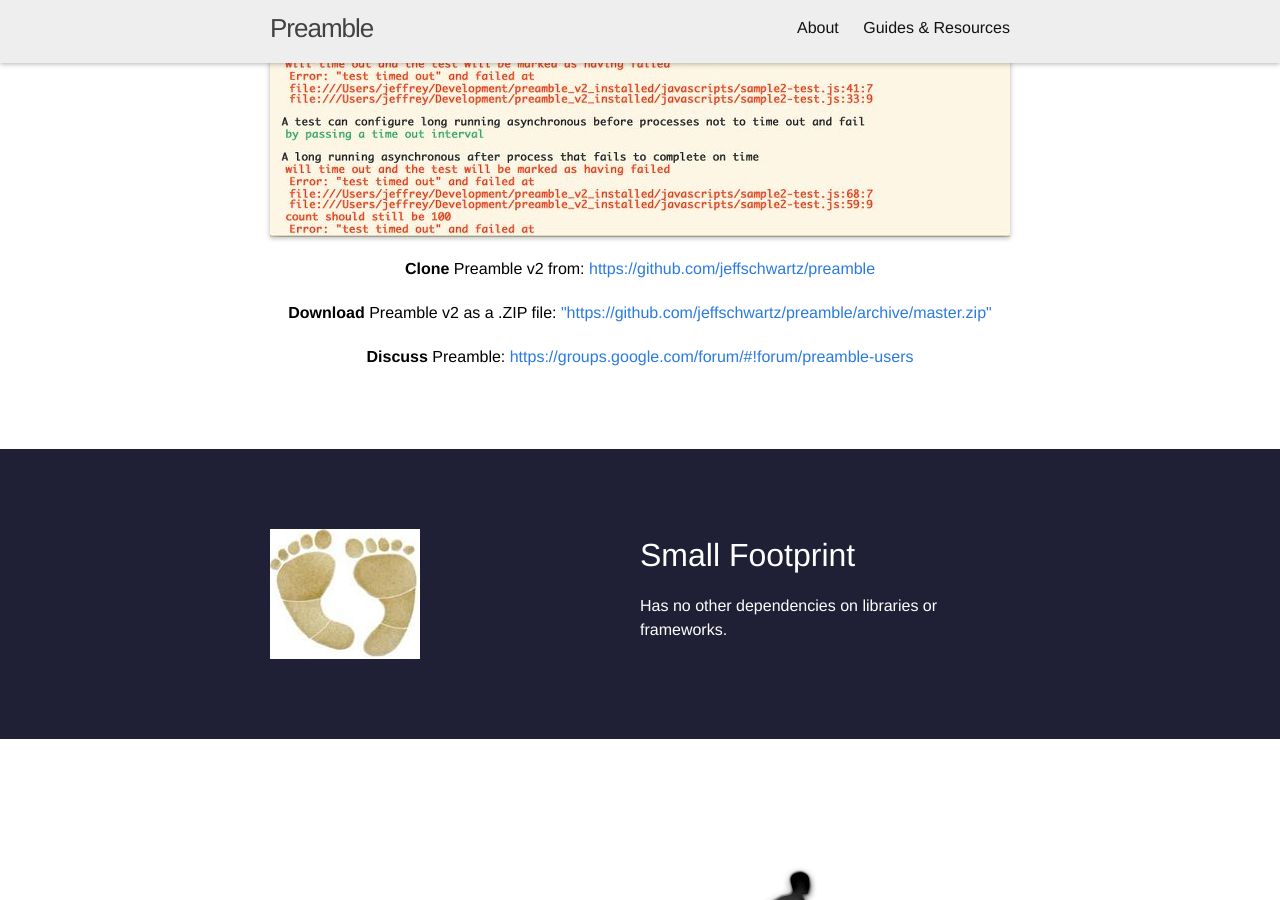
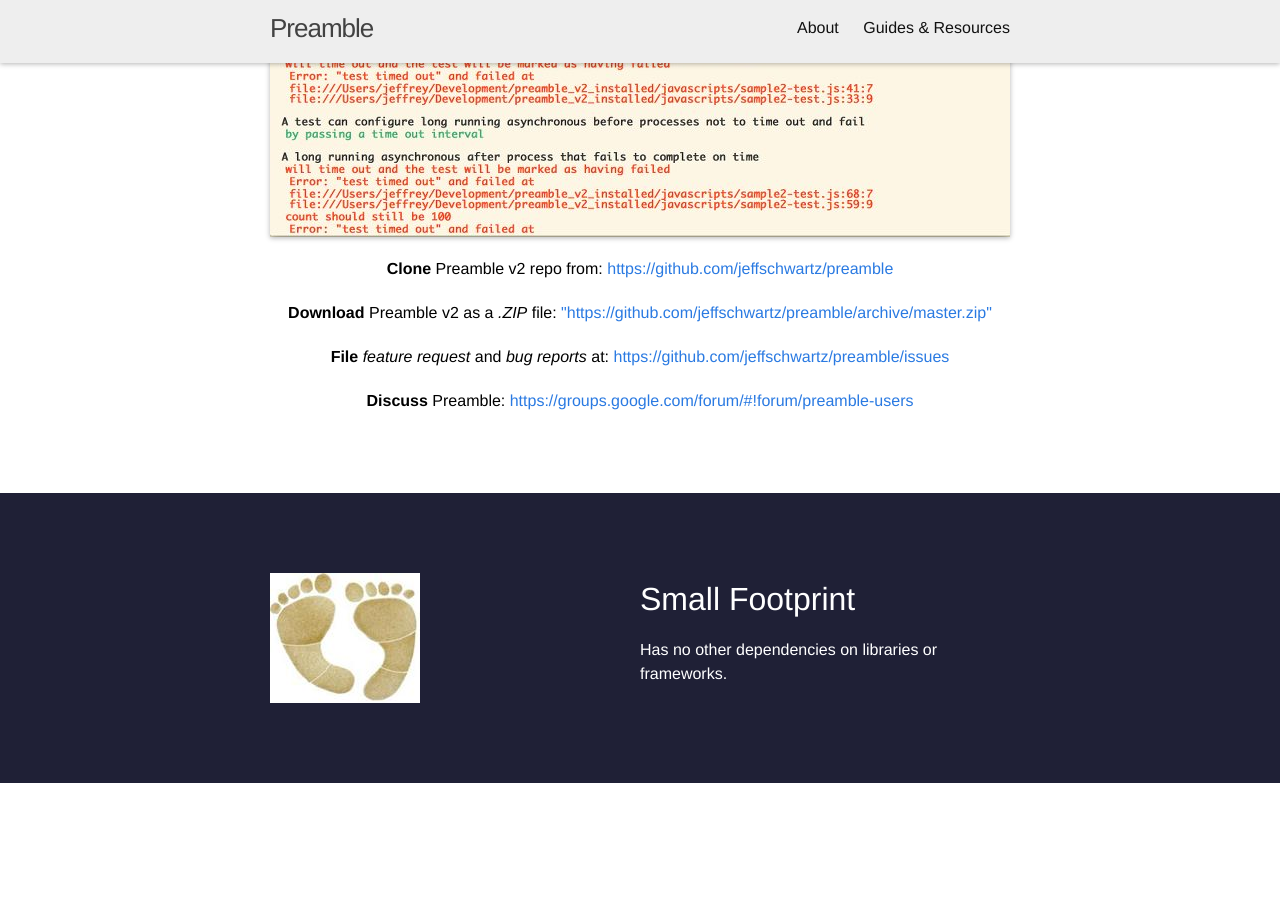
Before and after one commit to jeffschwartz/preamble, a Jekyll site: the page built from index.html, in a window 1280 px wide and 900 px high, scrolled down 395 px. Built offline with Jekyll 4.4.1, drawn with Linux system fonts in a browser that asks for light colours; Markdown is read by kramdown in place of the engine named in the settings.

Commit message:
Add link to issue tracker to index page's banner.

```diff
--- a/index.html
+++ b/index.html
@@ -7,11 +7,14 @@
         <h1>Welcome to Preamble</h1>
         <p>JavaScript Testing Framework</p>
         <img class="index-banner-image" src="{{site.baseurl}}/images/preamble.jpg" alt="Preamble Output"/>
-        <p class="index-content-link"><strong>Clone</strong> Preamble {{ site.preamble_version }} from:
+        <p class="index-content-link"><strong>Clone</strong> Preamble {{ site.preamble_version }} repo from:
             <a href="https://github.com/jeffschwartz/preamble" target="_blank">https://github.com/jeffschwartz/preamble</a>
         </p>
-        <p class="index-content-link"><strong>Download</strong> Preamble {{ site.preamble_version}} as a .ZIP file:
+        <p class="index-content-link"><strong>Download</strong> Preamble {{ site.preamble_version}} as a <em>.ZIP</em> file:
             <a href="https://github.com/jeffschwartz/preamble/archive/master.zip">"https://github.com/jeffschwartz/preamble/archive/master.zip"</a>
+        </p>
+        <p class="index-content-link"><strong>File</strong> <em>feature request</em> and <em>bug reports</em> at:
+            <a href="https://github.com/jeffschwartz/preamble/issues" target="_blank">https://github.com/jeffschwartz/preamble/issues</a>
         </p>
         <p class="index-content-link"><strong>Discuss</strong> Preamble:
             <a href="https://groups.google.com/forum/#!forum/preamble-users" target="_blank">https://groups.google.com/forum/#!forum/preamble-users</a>
```
